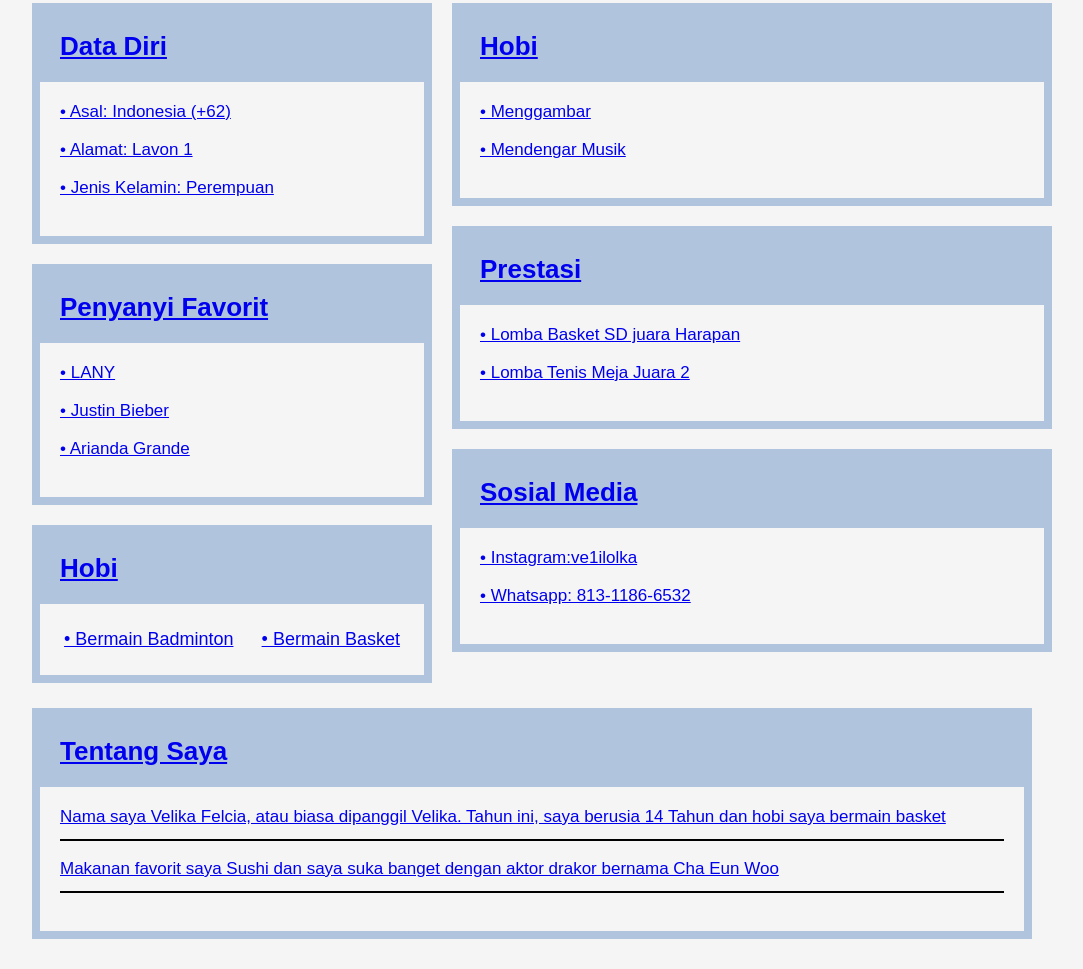
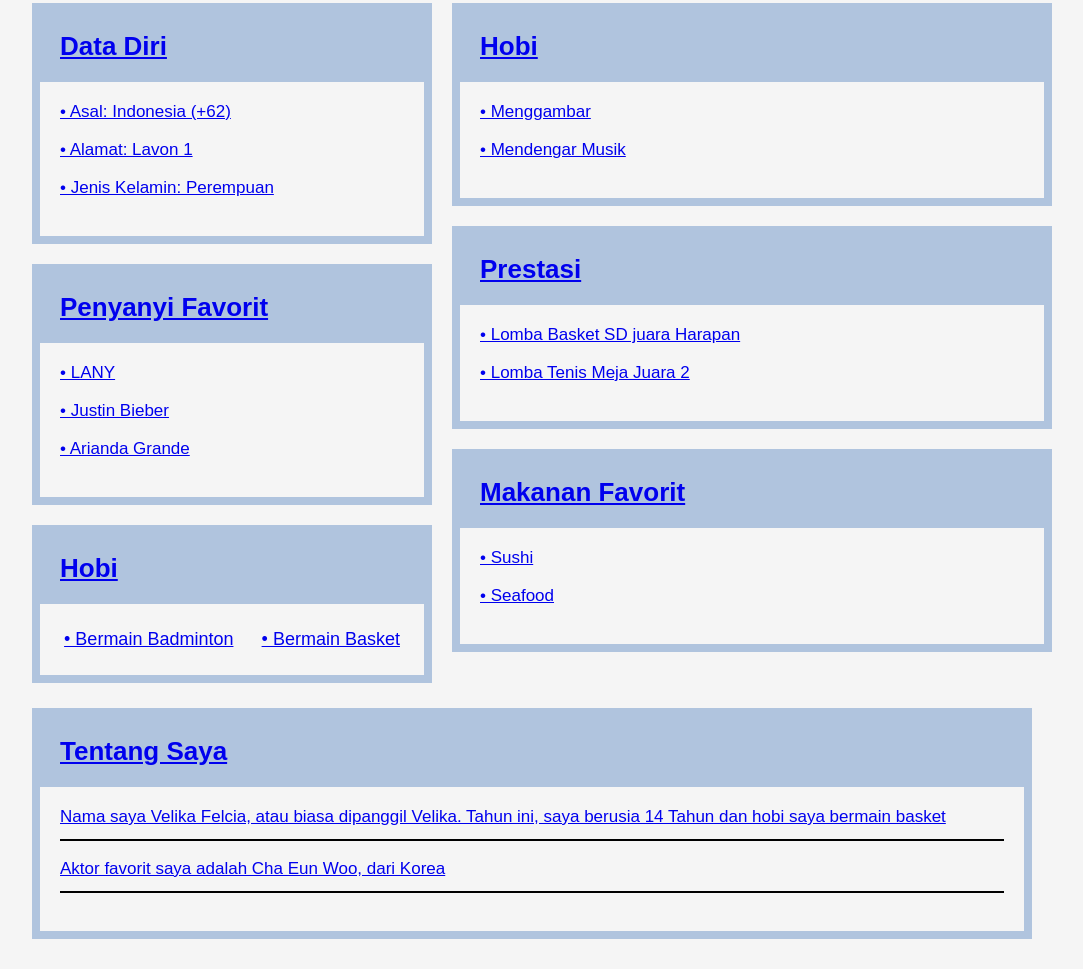
Before and after one commit to velikafelcia-afk/AOP-DT_Velika-Felcia, a plain HTML site: page page1.html in a window 1280 px wide. Shown: the part 283-1252 px from the top of the page, without its empty margins (108-1191 px from the left). Drawn offline with Linux system fonts and the light colour scheme.

Commit message:
page1.html

```diff
--- a/page1.html
+++ b/page1.html
@@ -78,10 +78,10 @@
                 </section>
 
                 <section class="velika card">
-                    <h2>Sosial Media</h2>
+                    <h2>Makanan Favorit</h2>
                     <div class="velika card-content">
-                        <p>• Instagram:ve1ilolka</p>
-                        <p>• Whatsapp: 813-1186-6532</p>
+                        <p>• Sushi</p>
+                        <p>• Seafood</p>
                     </div>
                 </section>
 
@@ -94,7 +94,7 @@
             <h2>Tentang Saya</h2>
             <div class="velika card-content">
                 <p>Nama saya Velika Felcia, atau biasa dipanggil Velika. Tahun ini, saya berusia 14 Tahun dan hobi saya bermain basket</p>
-                <p>Makanan favorit saya Sushi dan saya suka banget dengan aktor drakor bernama Cha Eun Woo</p>
+                <p>Aktor favorit saya adalah Cha Eun Woo, dari Korea</p>
         </section>
 
     </div>
```
